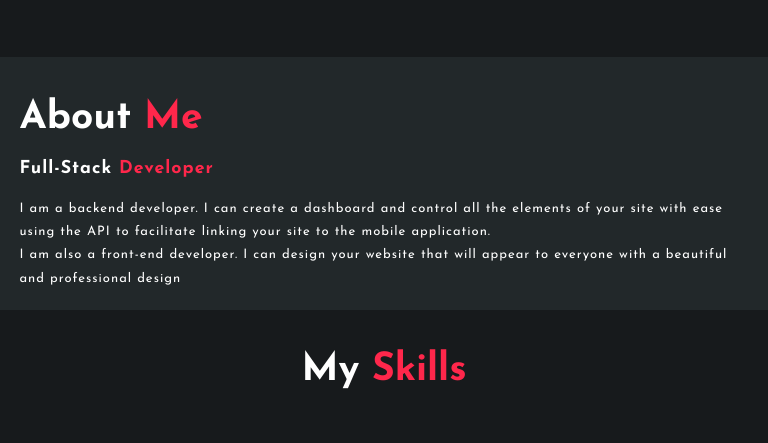
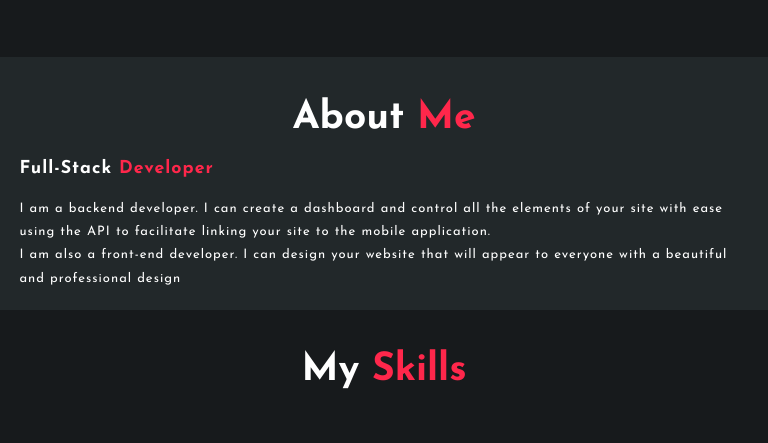
Before and after one commit to ayman19955/PERSONAL, a plain HTML site: page index.html in a window 768 px wide. Shown: the part 357-800 px from the top of the page. Drawn offline with Linux system fonts and the light colour scheme.

Commit message:
Update style.css

```diff
--- a/style.css
+++ b/style.css
@@ -556,6 +556,12 @@ footer .content-footer .end{
         padding-bottom: 10%;
     }
 
+     .container-texts h1{
+
+        text-align: center;
+
+    }
+
     .home .container-images{
         display: none;
     }
```
